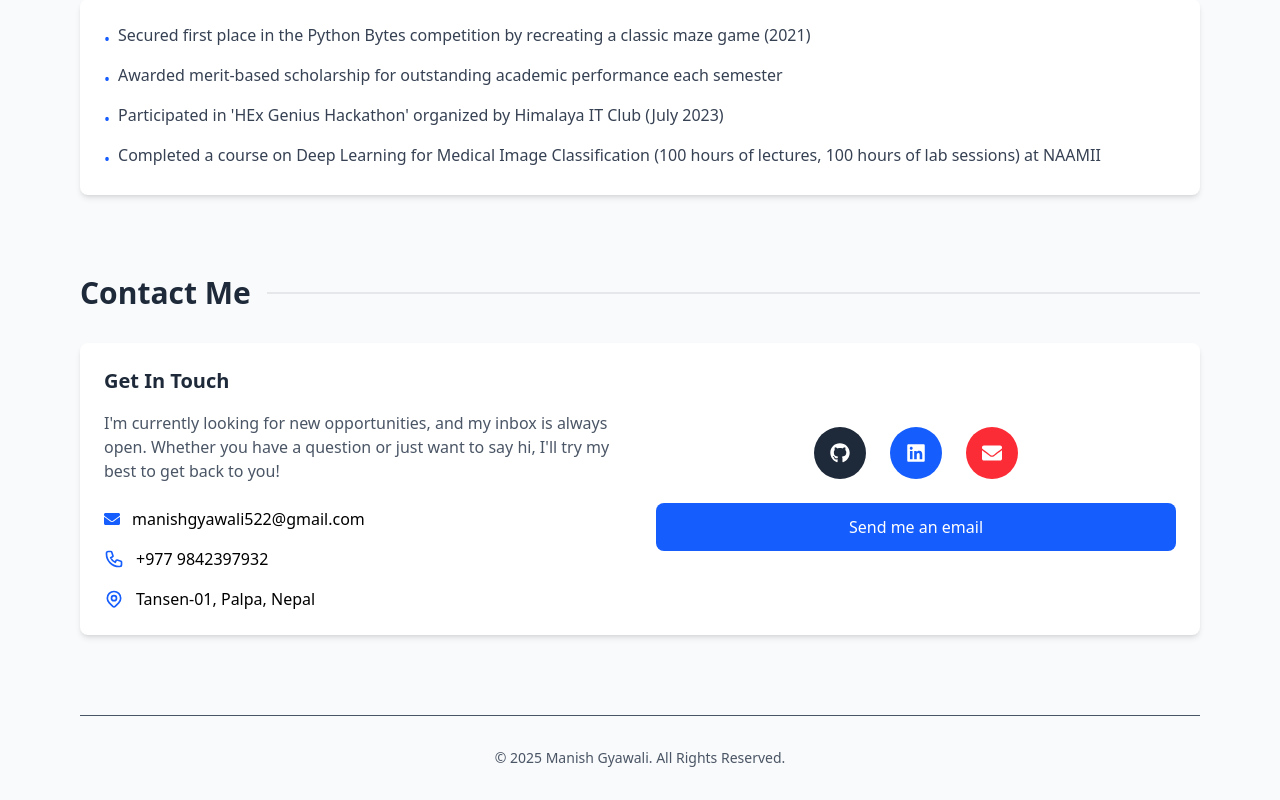
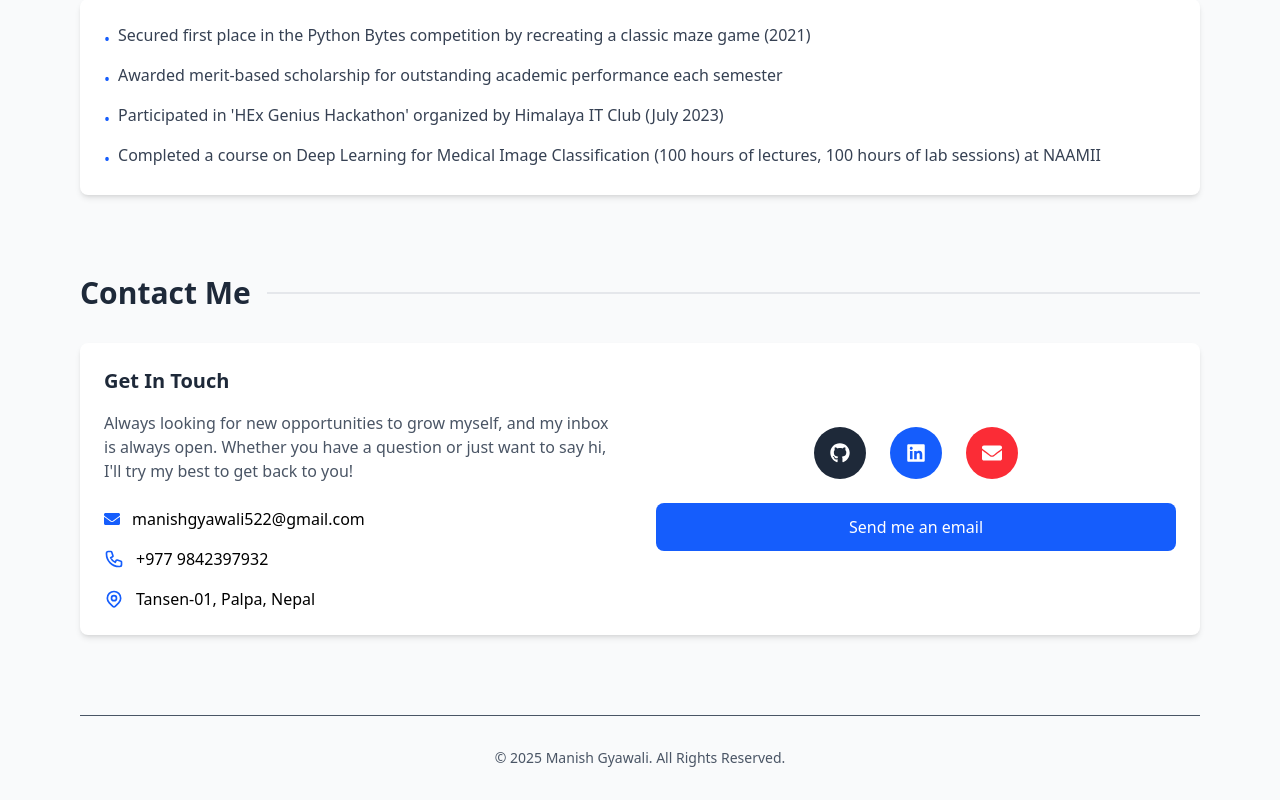
Before and after one commit to Mansish01/Portfolio, a React (Vite) app: page / in a window 1280 px wide. Shown: the part 3317-4117 px from the top of the page. Built offline with nearby package versions, Linux system fonts and the light colour scheme.

Commit message:
new updates on portfolio

```diff
--- a/src/components/Homepage.tsx
+++ b/src/components/Homepage.tsx
@@ -1,8 +1,7 @@
-import React, { useState, useEffect, FC } from 'react';
+import { useState, useEffect, FC } from 'react';
 import { FaEnvelope, FaGithub, FaLinkedin, FaPython, FaReact, FaDatabase, FaBrain } from 'react-icons/fa';
-import { SiPytorch, SiTensorflow, SiScikitlearn, SiJavascript, SiCplusplus, SiMysql, SiFigma } from 'react-icons/si';
 
-// Define types for our data
+
 interface UserInfo {
   main: {
     title: string;
@@ -48,7 +47,7 @@ interface EducationData {
 interface SkillCategory {
   category: string;
   skills: string[];
-  icon: JSX.Element;
+  icon: Element;
 }
 
 const Navbar: FC = () => {
@@ -200,9 +199,8 @@ const Footer: FC = () => {
 };
 
 const Homepage: FC = () => {
-  const [scrolled, setScrolled] = useState(false);
 
-  // Inline data based on the CV provided
+
   const INFO: UserInfo = {
     main: {
       title: "Manish Gyawali - Machine Learning Engineer & Frontend Developer",
@@ -536,7 +534,7 @@ const Homepage: FC = () => {
               <div>
                 <h3 className="text-xl font-bold text-gray-800 mb-4">Get In Touch</h3>
                 <p className="text-gray-600 mb-6">
-                  I'm currently looking for new opportunities, and my inbox is always open. Whether you have a question or just want to say hi, I'll try my best to get back to you!
+                  Always looking for new opportunities to grow myself, and my inbox is always open. Whether you have a question or just want to say hi, I'll try my best to get back to you!
                 </p>
                 <div className="space-y-4">
                   <div className="flex items-center">
```
